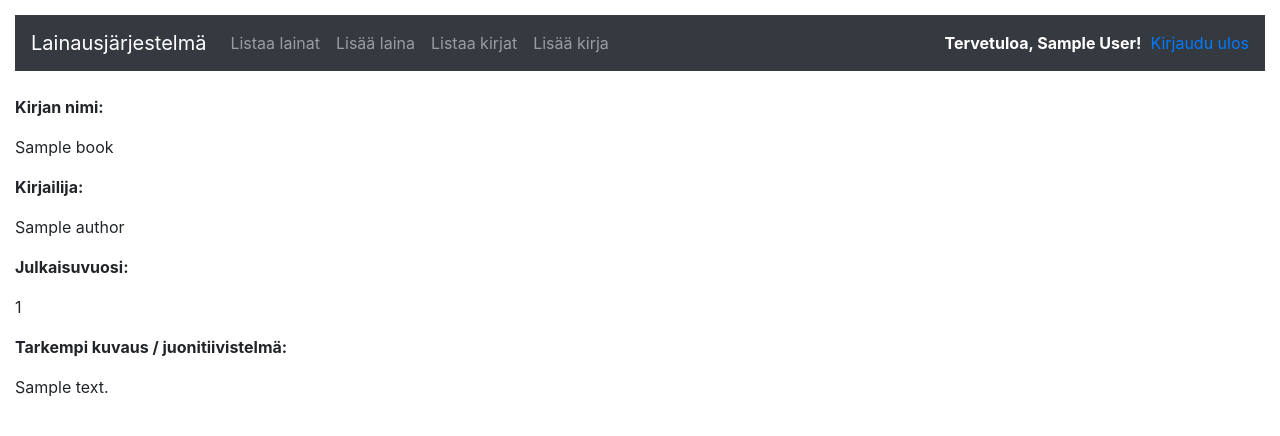
After one commit to hmhei/Tsoha2020, a Flask app: page /books/1 in a window 1280 px wide. The commit adds this page. Shown: the top 436 px of the page. Run offline with Flask 2, Linux system fonts and the light colour scheme; a user stored in the database is signed in; tables that the repository leaves empty hold one stand-in row (values such as "Sample post"); some libraries are stand-ins or nearby versions.

Commit message:
Muokkauksia author-tietokantakyselyyn, lisätty 'kirjan tiedot' -toiminto

```diff
--- a/application/books/forms.py
+++ b/application/books/forms.py
@@ -1,11 +1,12 @@
 from flask_wtf import FlaskForm
-from wtforms import StringField, IntegerField, validators
+from wtforms import StringField, IntegerField, TextAreaField, validators
 
 class BookForm(FlaskForm):
     name = StringField("Nimi", [validators.Length(min=5, max=30)])
     author = StringField("Kirjailija", [validators.Length(min=5, max=30)])
     published = IntegerField("Julkaisuvuosi", [validators.NumberRange(min=1800, max=2020)])
     count = IntegerField("Lukumäärä", [validators.NumberRange(min=1, max=10)])
+    desc = TextAreaField("Kuvaus", [validators.Length(min=10, max=500)])
 
     class Meta:
         csrf = False
--- a/application/books/models.py
+++ b/application/books/models.py
@@ -16,24 +16,25 @@ class Book(Base):
         "Author", secondary=bookAuthor, backref='book_author', lazy=True, cascade="delete")
     published = db.Column(db.Integer, nullable=False)
     count = db.Column(db.Integer, nullable=False)
+    desc = db.Column(db.String(550), nullable=False)
 
     # author_id = db.Column(db.Integer, db.ForeignKey('author.id'), nullable=False)
 
     def __init__(self, name):
         self.name = name
-        self.published = False
 
     @staticmethod
     def list_authors(bookid):
-        stmt = text("SELECT Author.name FROM author"
-                    " INNER JOIN book_author ON book_author.author_id = Author.id"
-                    " LEFT JOIN book ON Book.id = book_author.book_id)"
-                    " WHERE Book.id = :bookid"
-                    " GROUP BY Book.id").params(bookid=bookid)
+        stmt = text("SELECT Author.name "
+                    "FROM author "
+                    "JOIN book_author ON book_author.author_id = Author.id "
+                    "JOIN book ON Book.id = book_author.book_id "
+                    "WHERE Book.id = :bookid "
+                    "GROUP BY Author.name, Book.id").params(bookid=bookid)
         res = db.engine.execute(stmt)
 
         response = []
         for row in res:
-            response.append({"author": row[0]})
+            response.append({"name": row[0]})
 
         return response
--- a/application/books/views.py
+++ b/application/books/views.py
@@ -11,8 +11,14 @@ from application.authors.models import Author
 @login_required
 def books_index():
     return render_template("books/list.html",
-#    list_authors=Book.list_authors(),
     books = Book.query.all())
+
+@app.route("/books/<book_id>", methods=["GET"])
+@login_required
+def books_authors(book_id):
+    return render_template("books/info.html",
+    list_authors=Book.list_authors(book_id),
+    book = Book.query.get(book_id))
 
 @app.route("/books/new/")
 @login_required
@@ -34,10 +40,13 @@ def books_delete(book_id):
 def books_loan(book_id):
 
     book = Book.query.get(book_id)
-    loan = Loan(book.name)
-    loan.account_id = current_user.id
-    db.session().add(loan)
-    db.session().commit()
+
+    if book.count > 0:
+        book.count = book.count - 1
+        loan = Loan(book.name)
+        loan.account_id = current_user.id
+        db.session().add(loan)
+        db.session().commit()
 
     return redirect(url_for("books_index"))
 
@@ -50,13 +59,14 @@ def books_create():
         return render_template("books/new.html", form = form)
 
     book = Book(form.name.data)
-    author = Author(form.name.data)
+    author = Author(form.author.data)
 
     db.session().add(author)
 
     book.author.append(author)
     book.published = form.published.data
     book.count = form.count.data
+    book.desc = form.desc.data
     book.account_id = current_user.id
 
     db.session().add(book)
--- /dev/null
+++ b/application/templates/books/info.html
@@ -0,0 +1,41 @@
+{% extends "layout.html" %}
+
+{% block body %}
+<p>
+    <b>Kirjan nimi:</b>
+</p>
+<p>
+    {{ book.name }}
+</p>
+
+{% if list_authors is defined %}
+{% for book in list_authors %}
+
+<p>
+    <b>Kirjailija:</b>
+</p>
+<p>
+    {{ book.name }}
+</p>
+
+{% endfor %}
+{% endif %}
+<p>
+    <b>Julkaisuvuosi:</b>
+</p>
+<p>
+    {{ book.published }}
+</p>
+<p>
+    <b>Tarkempi kuvaus / juonitiivistelmä:</b>
+</p>
+<p>
+    {{ book.desc }}
+</p>
+{% if current_user.is_admin() %}
+<p>
+
+</p>
+{% endif %}
+
+{% endblock %}
```
Also changed, not shown: application/templates/books/list.html (+7 -17 lines), application/templates/books/new.html (+15 -0 lines).
